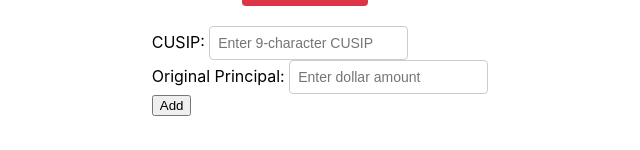
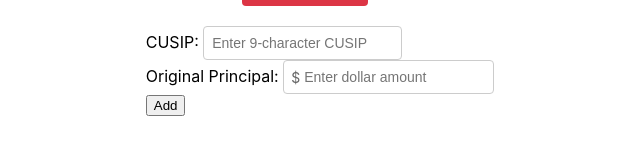
Before and after one commit to dabutvin/tips-calculator, a Next.js app: page / in a window 1280 px wide. Shown: the part 410-560 px from the top of the page, without its empty margins (320-960 px from the left). Built offline with nearby package versions, Linux system fonts and the light colour scheme.

Commit message:
add $ prefix to principal input

```diff
--- a/components/cusipList.js
+++ b/components/cusipList.js
@@ -175,6 +175,20 @@
                 <div>
                     <label>
                         Original Principal:{' '}
+                        <div style={{ position: 'relative', display: 'inline-block' }}>
+                            <span
+                                style={{
+                                    position: 'absolute',
+                                    left: '8px',
+                                    top: '50%',
+                                    transform: 'translateY(-50%)',
+                                    color: '#666',
+                                    fontSize: '14px',
+                                    zIndex: 1,
+                                }}
+                            >
+                                $
+                            </span>
                             <input
                                 name="originalPrincipal"
                                 type="number"
@@ -184,11 +198,12 @@
                                         ? '2px solid #dc3545'
                                         : '1px solid #ccc',
                                     borderRadius: '4px',
-                                padding: '8px',
+                                    padding: '8px 8px 8px 20px',
                                     fontSize: '14px',
                                 }}
                                 required
                             />
+                        </div>
                     </label>
                     {originalPrincipalError && (
                         <div
```
Lines whose indentation alone changed are shown as unchanged.
